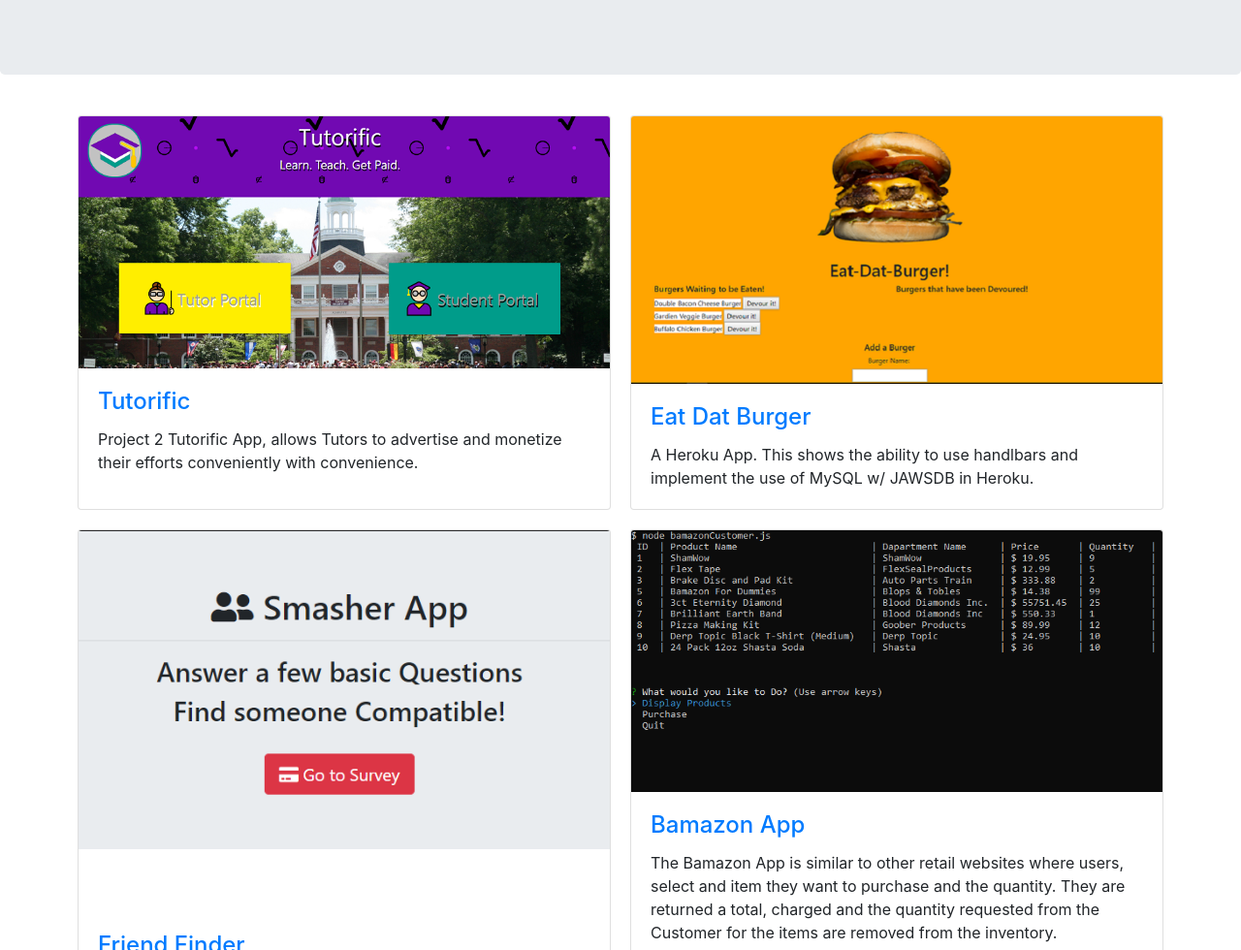
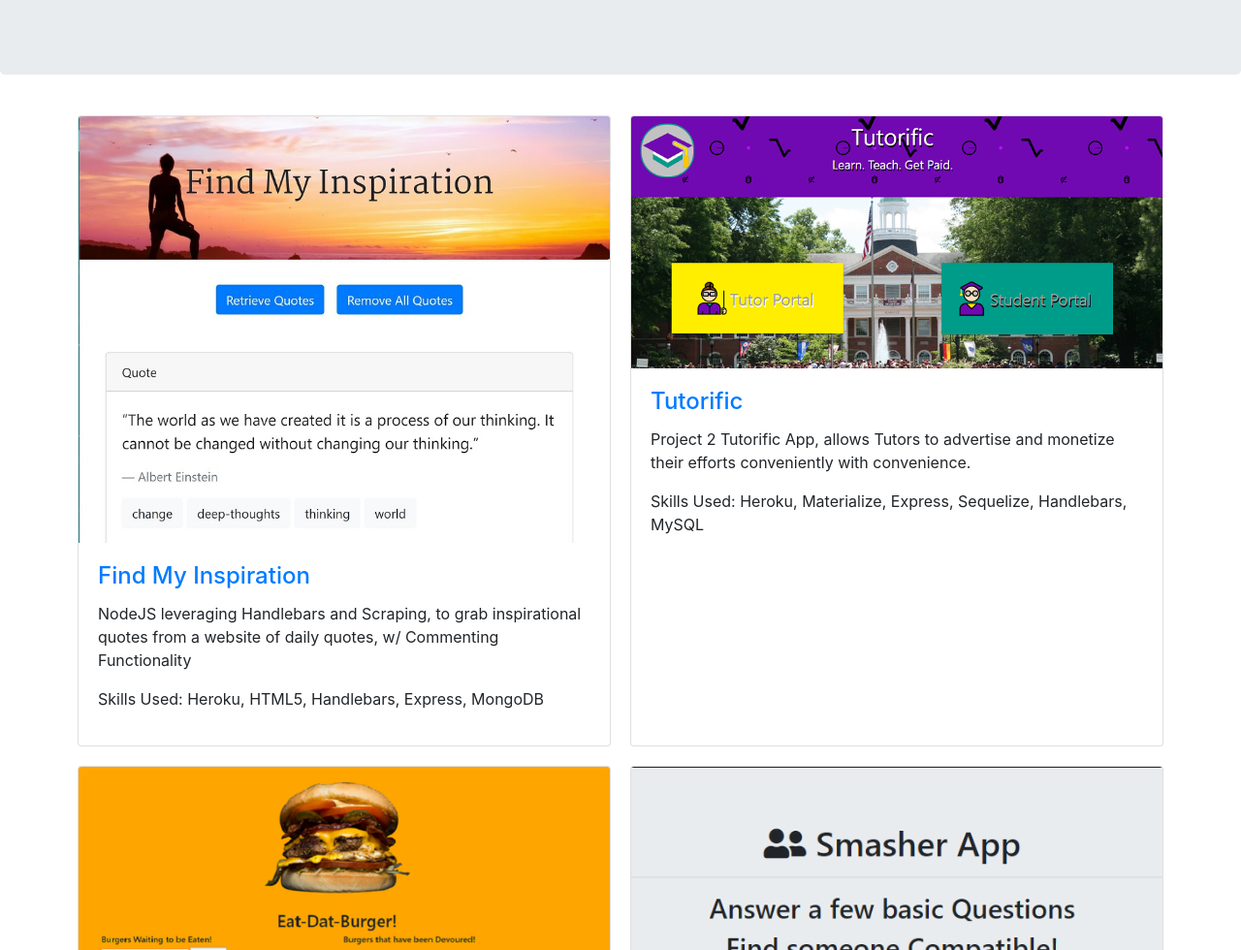
Before and after one commit to Mekken/Bootstrap-Portfolio, a plain HTML site: page index.html in a window 1280 px wide. Shown: the part 438-1418 px from the top of the page at 97% size. Drawn offline with nearby package versions, Linux system fonts and the light colour scheme.

Commit message:
removed extra height setting

```diff
--- a/assets/css/style.css
+++ b/assets/css/style.css
@@ -3,7 +3,6 @@
 }
 
 .card-img-top {
-    height: 350px;
     height: 100%;
     width: 100%;
 }
--- a/index.html
+++ b/index.html
@@ -30,6 +30,19 @@
             <div class='row'>
             <div class='col-lg-6 portfolio-item'>
                 <div class='card h-100'>
+                    <a href="https://boiling-springs-35074.herokuapp.com/">
+                        <img class='card-img-top w-100' data-src="" src='./assets/imgs/inspiration.JPG'>
+                    </a>
+                    <div class='card-body'>
+                        <h4 class='card-title'>
+                            <a target="_blank" href="https://boiling-springs-35074.herokuapp.com/">Find My Inspiration</a>
+                        </h4>
+                        <p class='card-text'>NodeJS leveraging Handlebars and Scraping, to grab inspirational quotes from a website of daily quotes, w/ Commenting Functionality <p>Skills Used: Heroku, HTML5, Handlebars, Express, MongoDB</p></p>
+                    </div>
+                </div>
+            </div>
+            <div class='col-lg-6 portfolio-item'>
+                <div class='card h-100'>
                     <a href="https://sleepy-badlands-90693.herokuapp.com/">
                         <img class='card-img-top' data-src="" src='./assets/imgs/tutorific.PNG'>
                     </a>
@@ -37,7 +50,7 @@
                         <h4 class='card-title'>
                             <a target="_blank" href="https://sleepy-badlands-90693.herokuapp.com/">Tutorific</a>
                         </h4>
-                        <p class='card-text'>Project 2 Tutorific App, allows Tutors to advertise and monetize their efforts conveniently with convenience.</p>
+                        <p class='card-text'>Project 2 Tutorific App, allows Tutors to advertise and monetize their efforts conveniently with convenience. <p>Skills Used: Heroku, Materialize, Express, Sequelize, Handlebars, MySQL</p></p>
                     </div>
                 </div>
             </div>
```
Also changed, not shown: assets/imgs/inspiration.JPG (added).
